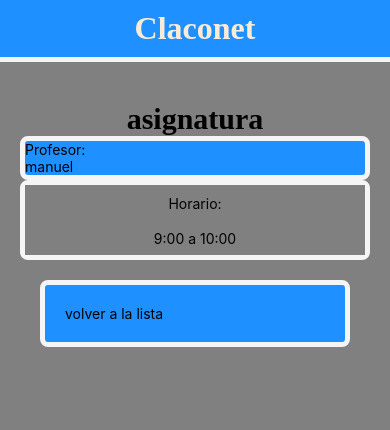
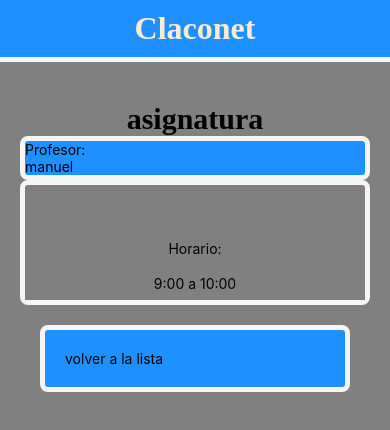
Before and after one commit to manzo1701/claconet, a React Native app: screen /asignatura_1 in a window 390 px wide. Shown: the top 430 px of the page. Built offline with nearby package versions, Linux system fonts and the light colour scheme.

Commit message:
comit realizado

```diff
--- a/Styles/Styles.css
+++ b/Styles/Styles.css
@@ -41,11 +41,11 @@
     line-height: 35px;
 }
 .box_2{
-    background-color: aquamarine;
     border: 5px solid whitesmoke;
     display: block;
     border-radius: 8px;
     line-height: 35px;
+    padding-top: 45px;
 }
 .return{
     display: flex;
```
